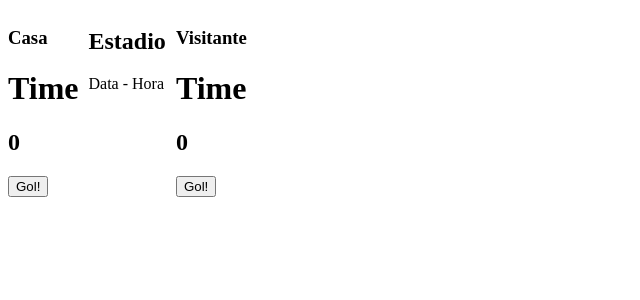
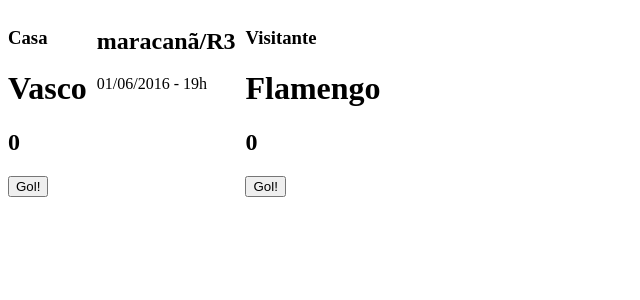
Before and after one commit to lariodiniz/Aprenda-React-na-pratica-, a React app: page / in a window 1280 px wide. Shown: the top 300 px of the page, without its empty margins (0-640 px from the left). Built offline with nearby package versions, Linux system fonts and the light colour scheme.

Commit message:
Fim da Aula 8
Link da Aula
https://www.youtube.com/watch?v=eQV-UV0oz9k

```diff
--- a/src/components/App.js
+++ b/src/components/App.js
@@ -1,11 +1,27 @@
 import React from 'react';
 import PlacarContainer from './PlacarContainer'
+
+const dados = {
+    partida: {
+        estadio: "maracanã/R3",
+        data: "01/06/2016",
+        horario: "19h",
+    },
+    casa: {
+        nome: "Vasco",
+    },
+    visitante: {
+        nome: "Flamengo",
+    }
+};
 export default class App extends React.Component {
     render(){
-        return (
+        return <PlacarContainer
+                    partida={dados.partida}
+                    casa={dados.casa}
+                    visitante={dados.visitante}
+                />
 
-            <PlacarContainer />
-
-        );
+        ;
     }
 }
--- a/src/components/BotaoGol.js
+++ b/src/components/BotaoGol.js
@@ -3,10 +3,15 @@
 
 export default class BotaoGol extends React.Component {
 
+    handleClick(event){
+        event.preventDefault();
+
+        this.props.marcarGol();
+    }
     render(){
         return (
 
-            <button>Gol!</button>
+            <button onClick={this.handleClick.bind(this)}>Gol!</button>
 
         );
     }
--- a/src/components/Partida.js
+++ b/src/components/Partida.js
@@ -6,11 +6,11 @@
     render(){
         return (
             <div>
-                <h2>Estadio</h2>
+                <h2>{this.props.estadio}</h2>
                 <div>
-                    <span>Data</span>
+                    <span>{this.props.data}</span>
                     <span> - </span>
-                    <span>Hora</span>
+                    <span>{this.props.horario}</span>
                 </div>
 
             </div>
--- a/src/components/PlacarContainer.js
+++ b/src/components/PlacarContainer.js
@@ -5,17 +5,45 @@
 
 export default class PlacarContainer extends React.Component {
 
+    constructor(){
+        super();
+
+        this.state = {
+            gols_casa: 0,
+            gols_visitante: 0,
+        }
+    }
+
+    marcarGolCasa(){
+        this.setState({
+            gols_casa: this.state.gols_casa + 1
+        })
+    }
+
+    marcarGolVisitante(){
+        this.setState({
+            gols_visitante: this.state.gols_visitante + 1
+        })
+    }
+
     render(){
         return (
             <div>
                 <div style={{float:"left", "marginRight":"10px"}}>
                     <h3>Casa</h3>
-                    <Time />
+                    <Time nome={this.props.casa.nome} gols={this.state.gols_casa}
+                        marcarGol={this.marcarGolCasa.bind(this)} />
                 </div>
-                <div style={{float:"left", "marginRight":"10px"}}><Partida /></div>
+                <div style={{float:"left", "marginRight":"10px"}}>
+                    <Partida
+                        estadio={this.props.partida.estadio}
+                        data={this.props.partida.data}
+                        horario={this.props.partida.horario} />
+                </div>
                 <div style={{float:"left", "marginRight":"10px"}}>
                     <h3>Visitante</h3>
-                    <Time />
+                    <Time nome={this.props.visitante.nome} gols={this.state.gols_visitante}
+                    marcarGol={this.marcarGolVisitante.bind(this)} />
                 </div>
                 <div style={{clear:"both"}}></div>
             </div>
--- a/src/components/Time.js
+++ b/src/components/Time.js
@@ -7,9 +7,9 @@
     render(){
         return (
             <div>
-                <h1>Time</h1>
-                <h2>0</h2>
-                <BotaoGol />
+                <h1>{this.props.nome}</h1>
+                <h2>{this.props.gols}</h2>
+                <BotaoGol marcarGol={this.props.marcarGol} />
             </div>
         );
     }
```
